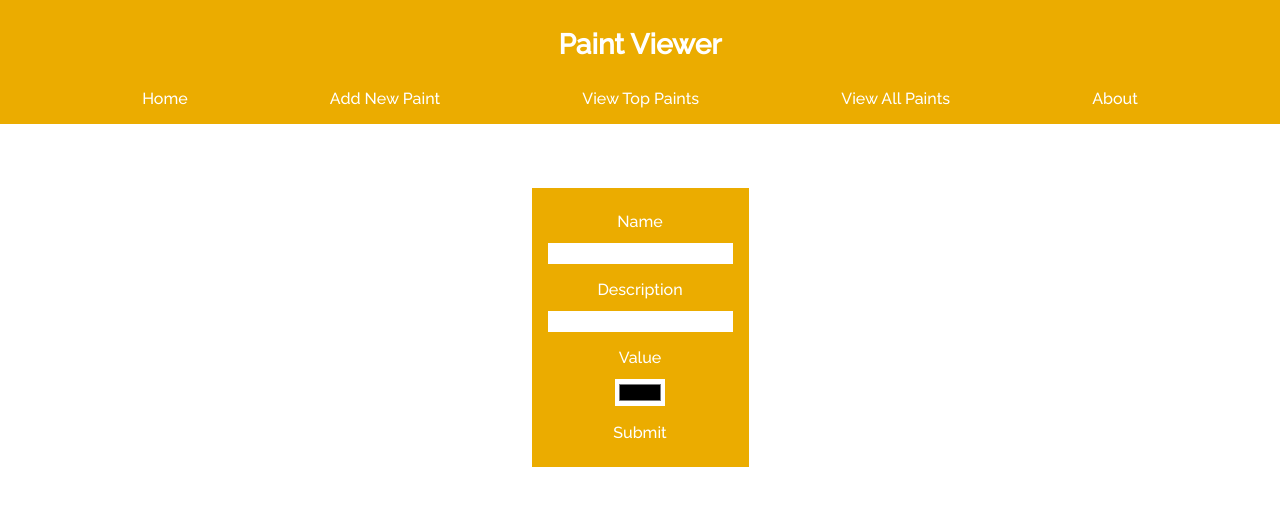
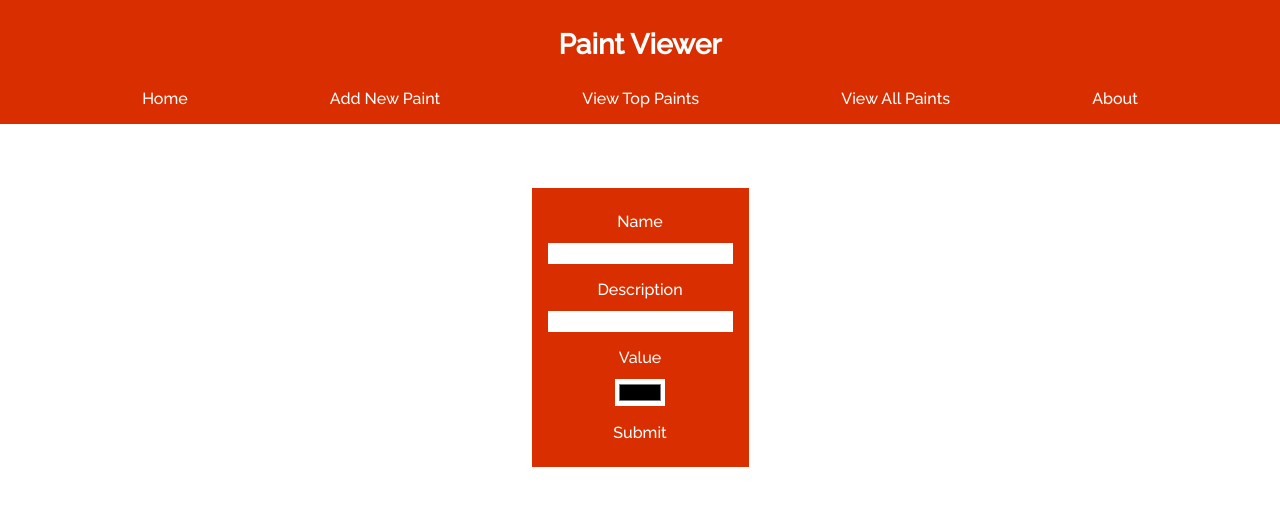
Before and after one commit to LewisBrennanGithub/paint-project, a Flask app: page /paints/new in a window 1280 px wide. Shown: the top 506 px of the page. Run offline with Flask 3, Linux system fonts and the light colour scheme; data that the repository does not hold is empty; some libraries are stand-ins or nearby versions; some web fonts are replaced.

Commit message:
changed color scheme to differentiate from portfolio theme

```diff
--- a/static/style.css
+++ b/static/style.css
@@ -1,16 +1,22 @@
+/* ALTERNATIVE COLOR OPTIONS */
+/* OLIVE GREEN > #526901 */
+/* FIERY RED/ORANGE > #d92f00 */
+/* PURPLE > #66014b */
+/* MAROON > #750132 */
+
 body {
   margin: 0px;
   font-family: 'Raleway', sans-serif;
 }
 
 .link:hover {
-  color: #F44336;
+  color: #7a015a;
 }
 
 /* HEADER CLASSES */
 
 .navbar {
-  background: #ebac00;
+  background: #d92f00;
   display: flex;
   flex-direction: column;
   justify-content: space-evenly;
--- a/templates/paints/new.html
+++ b/templates/paints/new.html
@@ -7,7 +7,7 @@
 {% block content %}
 <section class="container">
   <form action="/paints/new" method="post">
-  <div class="plaque" style="text-align:center; background-color:#ebac00; color:white;">
+  <div class="plaque" style="text-align:center; background-color:#d92f00; color:white;">
     <div>
     <label for="name">Name</label>
     <input class="inputstyler" type="text" id="name" name="name" required>
```
